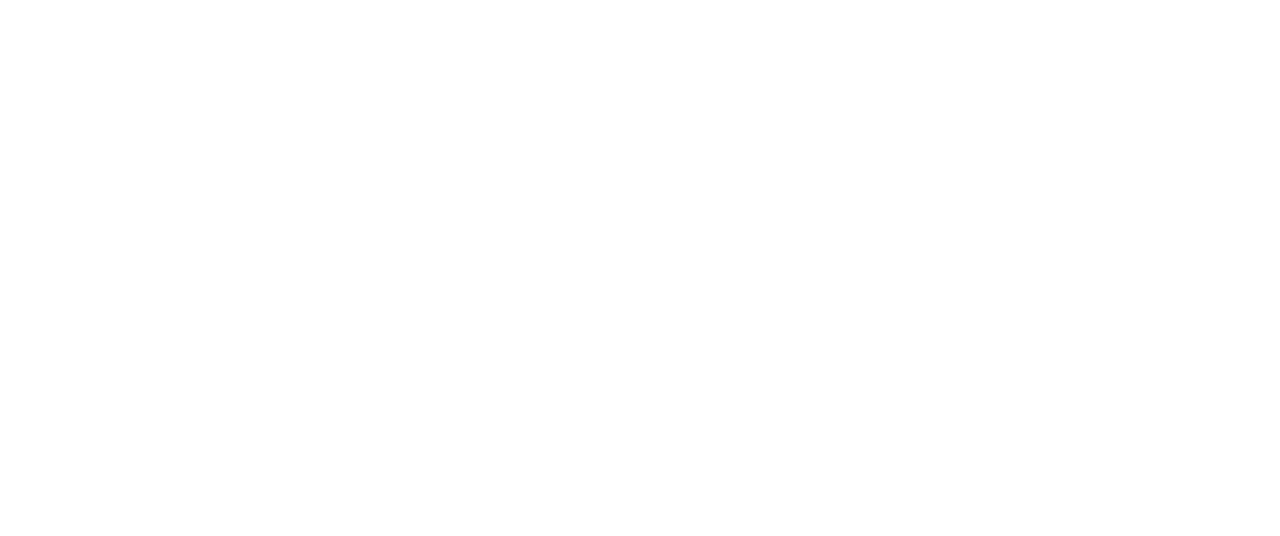
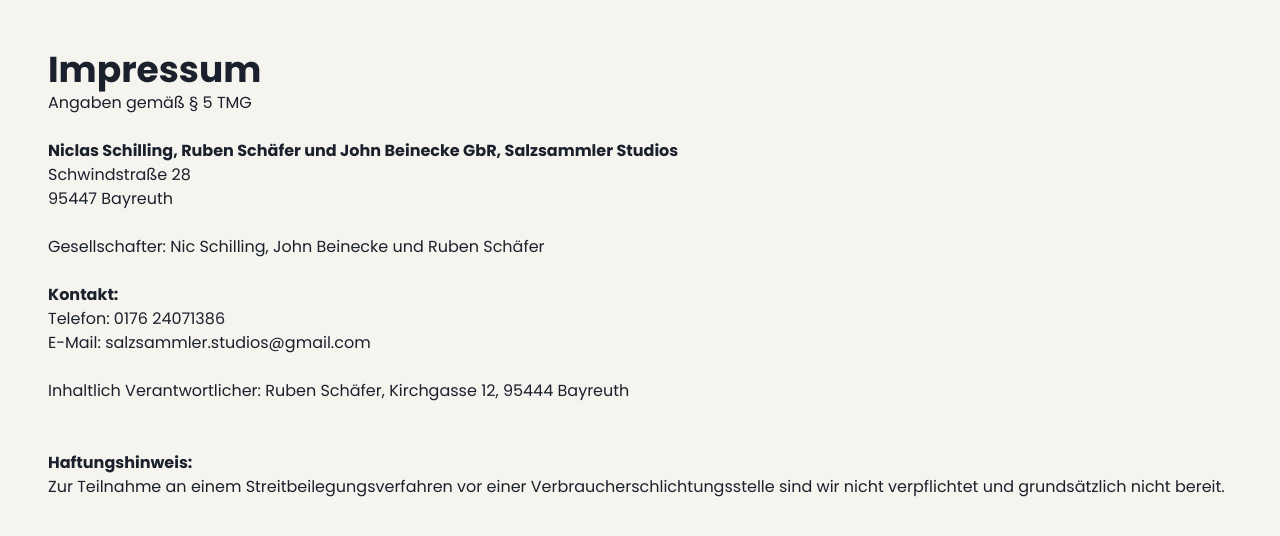
Before and after one commit to Salzsammler-Studios/salzsammler-studios.github.io, a React (Create React App) app: page /#/impressum in a window 1280 px wide. Before the commit this address had no page. Shown: the top 536 px of the page. Built offline with nearby package versions, Linux system fonts and the light colour scheme.

Commit message:
basic impressum

```diff
--- a/src/App.tsx
+++ b/src/App.tsx
@@ -2,6 +2,7 @@
 import { Box } from '@chakra-ui/react';
 import Content from './components/content';
 import { HashRouter as Router, Route, Routes } from 'react-router-dom';
+import Impressum from './pages/impressum';
 
 const App = () => {
     return (
@@ -11,6 +12,7 @@
                 <Route path="/project" element={<Content initialTabIndex={1} />} />
                 <Route path="/team" element={<Content initialTabIndex={2} />} />
                 <Route path="/contact" element={<Content initialTabIndex={3} />} />
+                <Route path="/impressum" element={<Impressum />} />
                 {/* Add more routes for additional tabs */}
             </Routes>
         </Router>)
--- a/src/components/footer.tsx
+++ b/src/components/footer.tsx
@@ -18,7 +18,7 @@
                     {currentStep != 1 &&<Text as="a" href={"#/project"} color={textColor}><Text as="u">Projekt</Text></Text>}
                     {currentStep != 2 &&<Text as="a" href={"#/team"} color={textColor}><Text as="u">Team</Text></Text>}
                     {currentStep != 3 &&<Text as="a" href={"#/contact"} color={textColor}><Text as="u">Kontakt</Text></Text>}
-                    <Text as="a" href={"#/"} color={textColor}><Text as="u">Impressum</Text></Text>
+                    <Text as="a" href={"#/impressum"} color={textColor}><Text as="u">Impressum</Text></Text>
                 </VStack>
                 <VStack spacing={0} alignItems={"start"} paddingRight={"2rem"}>
                     <Text as="b" color={textColor}>KONTAKT</Text>
--- /dev/null
+++ b/src/pages/impressum.tsx
@@ -0,0 +1,28 @@
+import { Box, Heading, Text } from "@chakra-ui/react";
+
+const Impressum = () => {
+    return (
+        <Box bgColor="background" minH="100vh" minW="100vw" margin="auto" padding="3rem">
+                <Heading>Impressum</Heading>
+                <Text>Angaben gemäß § 5 TMG</Text>
+                <br></br>
+                <b>Niclas Schilling, Ruben Schäfer und John Beinecke GbR, Salzsammler Studios</b>
+                <p>Schwindstraße 28</p>
+                <p>95447 Bayreuth</p>
+                <br></br>
+                <p>Gesellschafter: Nic Schilling, John Beinecke und Ruben Schäfer</p>
+                <br></br>
+                <b>Kontakt:</b>
+                <p>Telefon: 0176 24071386</p>
+                <p>E-Mail: salzsammler.studios@gmail.com</p>
+                <br></br>
+                <p>Inhaltlich Verantwortlicher: Ruben Schäfer, Kirchgasse 12, 95444 Bayreuth</p>
+                <br></br>
+                <br></br>
+                <b>Haftungshinweis:</b>
+                <p>Zur Teilnahme an einem Streitbeilegungsverfahren vor einer Verbraucherschlichtungsstelle sind wir nicht verpflichtet und grundsätzlich nicht bereit.</p>
+        </Box>
+    );
+}
+
+export default Impressum;
```
